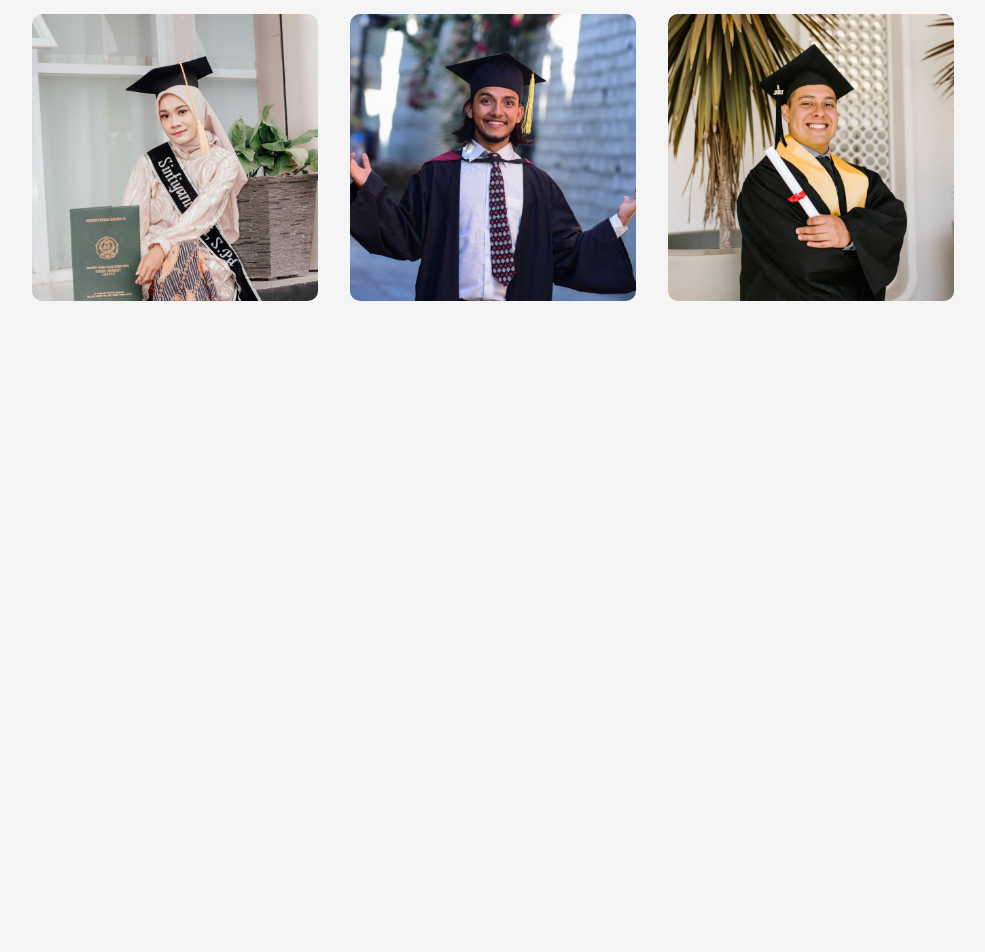
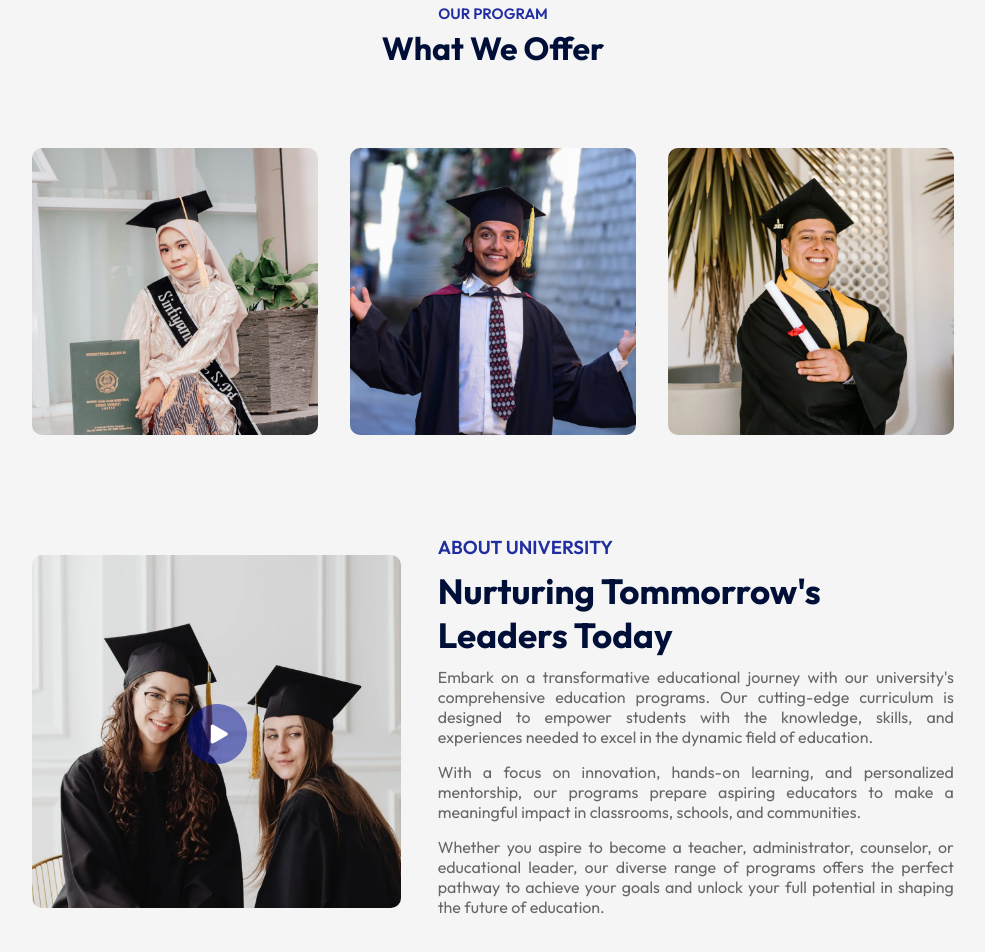
Before and after one commit to Charith-Patabandige/academicity, a React (Vite) app: page / in a window 1280 px wide. Shown: the part 866-1818 px from the top of the page, without its empty margins (147-1132 px from the left). Before the commit the page ends 1247 px from the top, so only its background shows below. Built offline with nearby package versions, Linux system fonts and the light colour scheme.

Commit message:
about section

```diff
--- a/src/App.jsx
+++ b/src/App.jsx
@@ -2,6 +2,8 @@
 import Navbar from './Components/Navbar/Navbar'
 import Hero from './Components/Hero/Hero'
 import Programs from './Components/Programs/Programs'
+import Title from './Components/Title/Title'
+import About from './Components/About/About'
 
 const App = () => {
   return (
@@ -9,7 +11,9 @@
       <Navbar/>
       <Hero/>
       <div className="container">
+        <Title subTitle='Our Program' title='What We Offer' />
         <Programs/>
+        <About/>
       </div>
     </div>
   )
--- /dev/null
+++ b/src/Components/About/About.css
@@ -0,0 +1,48 @@
+.about{
+    margin: 100px auto;
+    display: flex;
+    align-items: center;
+    justify-content: space-between;
+    width: 90%;
+}
+
+.about-left{
+    flex-basis: 40%;
+    position: relative;
+}
+
+.about-right{
+    flex-basis: 56%;
+}
+
+.about-img{
+    width: 100%;
+    border-radius: 10px;
+}
+
+.play-icon{
+    width: 60px;
+    position: absolute;
+    top: 50%;
+    left: 50%;
+    transform: translate(-50%, -50%);
+}
+
+.about h3{
+    font-weight: 600;
+    font-weight: 16px;
+    color: #212ea0;
+}
+
+.about h2{
+    font-size: 35px;
+    color: #000f38;
+    margin: 10px 0;
+    max-width: 400px;
+}
+
+.about p{
+    color: #676767;
+    margin-bottom: 15px;
+    text-align: justify;
+}
--- /dev/null
+++ b/src/Components/About/About.jsx
@@ -0,0 +1,27 @@
+import React from 'react'
+import './About.css'
+import about_img from '../../assets/about.png'
+import play_icon from '../../assets/play-icon.png'
+
+const About = () => {
+  return (
+    <div className='about'>
+        <div className="about-left">
+            <img src={about_img} alt="" className='about-img'/>
+            <img src={play_icon} alt="" className='play-icon'/>
+
+        </div>
+        <div className="about-right">
+            <h3>ABOUT UNIVERSITY</h3>
+            <h2>Nurturing Tommorrow's Leaders Today</h2>
+            <p>Embark on a transformative educational journey with our university's comprehensive education programs. Our cutting-edge curriculum is designed to empower students with the knowledge, skills, and experiences needed to excel in the dynamic field of education.</p>
+            <p>With a focus on innovation, hands-on learning, and personalized mentorship, our programs prepare aspiring educators to make a meaningful impact in classrooms, schools, and communities.</p>
+            <p>Whether you aspire to become a teacher, administrator, counselor, or educational leader, our diverse range of programs offers the perfect pathway to achieve your goals and unlock your full potential in shaping the future of education.</p>
+
+        </div>
+
+    </div>
+  )
+}
+
+export default About
--- a/src/Components/Title/Title.css
+++ b/src/Components/Title/Title.css
@@ -0,0 +1,15 @@
+.title{
+    text-align: center;
+    color: #212ea0;
+    font-size: 15px;
+    font-weight: 600;
+    text-transform: uppercase;
+    margin: 70px 0 30px;
+}
+
+.title h2 {
+    font-size: 32px;
+    color: #000f38;
+    margin-top: 5px;
+    text-transform: none;
+}
--- a/src/Components/Title/Title.jsx
+++ b/src/Components/Title/Title.jsx
@@ -1,11 +1,11 @@
 import React from 'react'
 import './Title.css'
 
-const Title = () => {
+const Title = ({subTitle, title}) => {
   return (
     <div className='title'>
-        <p>Our Program</p>
-        <h2>What We Offer</h2>
+        <p>{subTitle}</p>
+        <h2>{title}</h2>
     </div>
   )
 }
```
